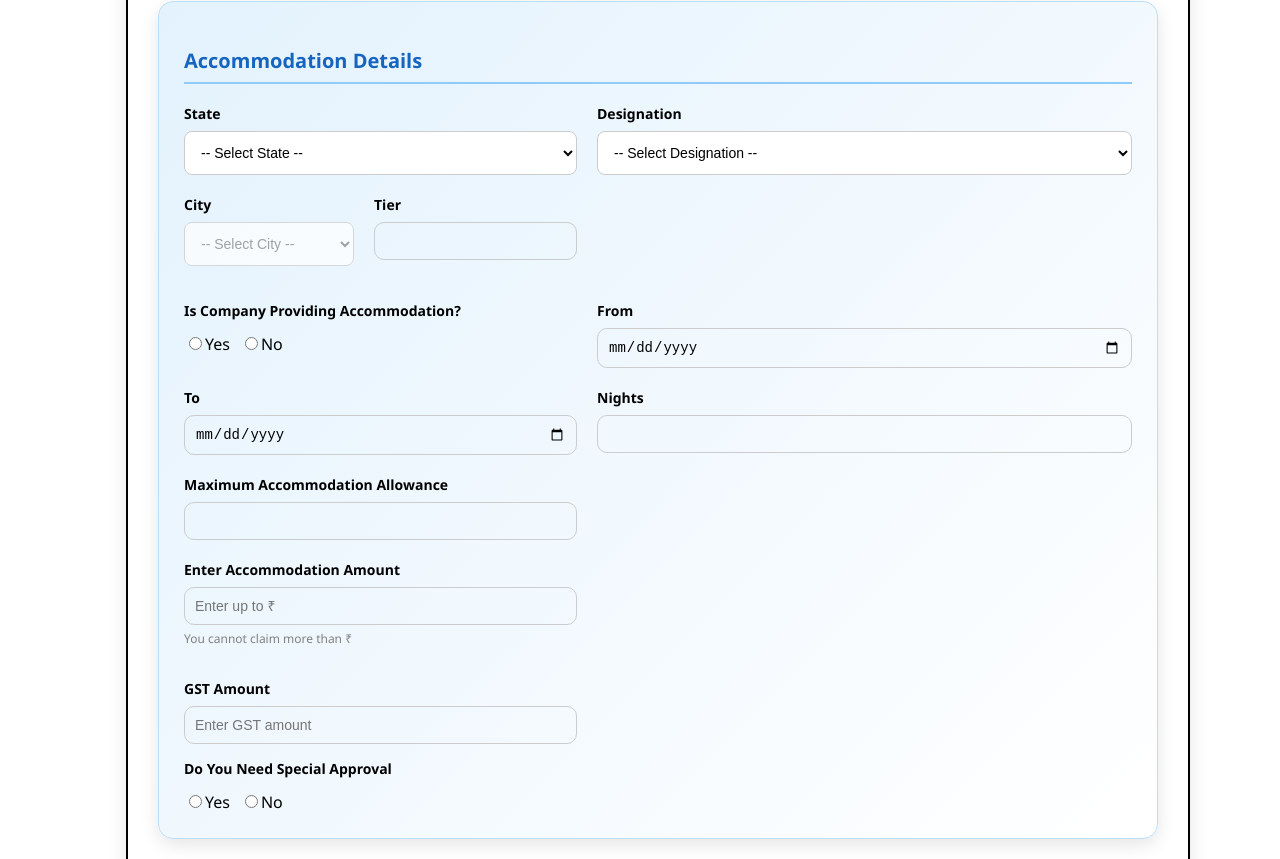
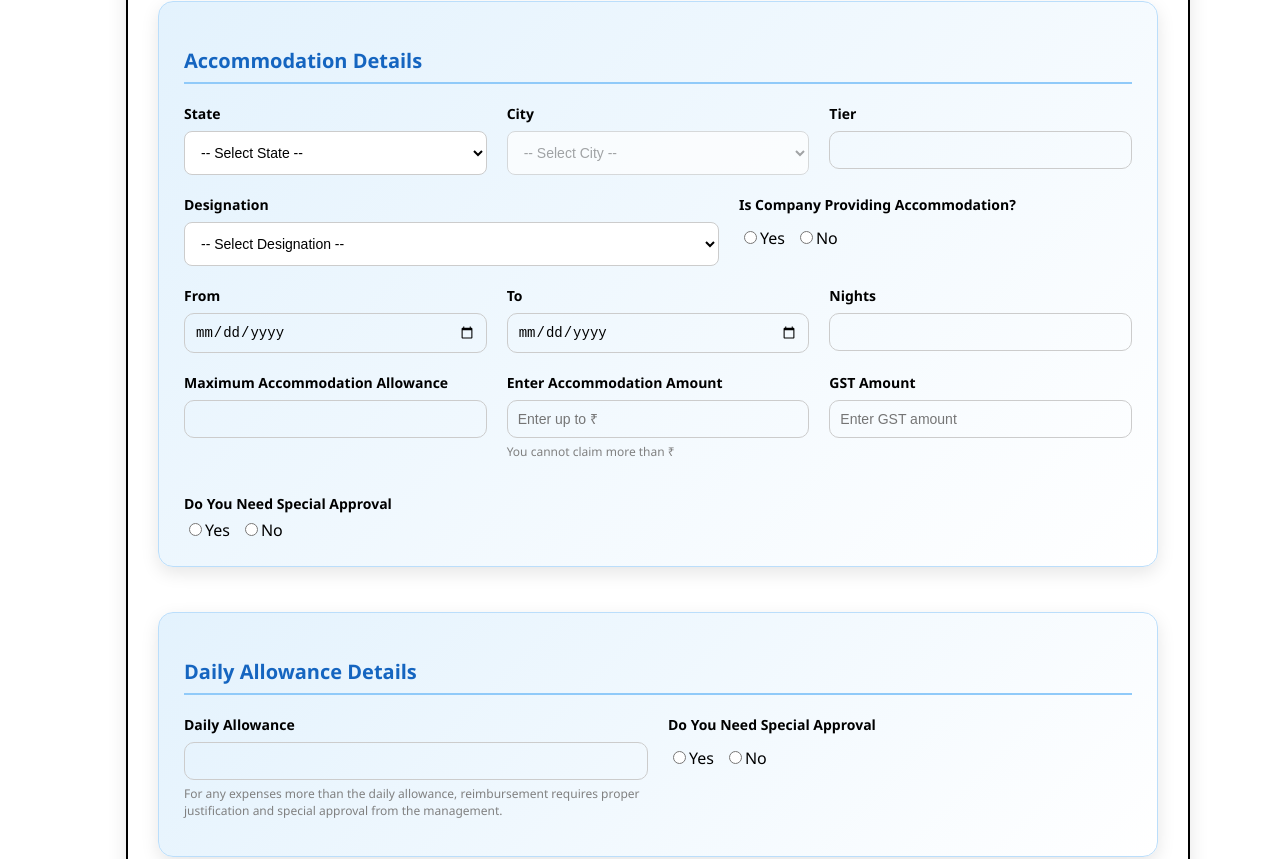
Before and after one commit to Santhoshmk30/Kccottrell, a React (Create React App) app: page /request in a window 1280 px wide. Shown: the part 781-1640 px from the top of the page. Built offline with nearby package versions, Linux system fonts and the light colour scheme.

Commit message:
Update Requestform.js

```diff
--- a/src/Components/Requestform.js
+++ b/src/Components/Requestform.js
@@ -548,8 +548,8 @@ useEffect(() => {
     Accommodation Details
   </h3>
 
-  <div style={{ display: "grid", gridTemplateColumns: "1fr 1fr", gap: "20px" }}>
-<div style={styles.row}>
+  {/* === First row: State / City / Tier === */}
+  <div style={{ display: "grid", gridTemplateColumns: "1fr 1fr 1fr", gap: "20px" }}>
     {/* State */}
     <div style={styles.field}>
       <label style={styles.label}>State</label>
@@ -600,6 +600,8 @@ useEffect(() => {
     </div>
   </div>
 
+  {/* === Second row: Designation / Company Provides === */}
+  <div style={{ display: "grid", gridTemplateColumns: "1fr 1fr", gap: "20px", marginTop: "20px" }}>
     <div style={styles.field}>
       <label style={styles.label}>Designation</label>
       <select
@@ -610,15 +612,16 @@ useEffect(() => {
       >
         <option value="">-- Select Designation --</option>
         <option value="Managing Director/Director/COO/CFO">Managing Director/Director/COO/CFO</option>
-    <option value="Assistant VicePresident (AVP)/VicePresident (VP)/SeniorVicePresident (Sr.VP)">Assistant VicePresident (AVP)/VicePresident (VP)/SeniorVicePresident (Sr.VP)</option>
+        <option value="Assistant VicePresident (AVP)/VicePresident (VP)/SeniorVicePresident (Sr.VP)">
+          Assistant VicePresident (AVP)/VicePresident (VP)/SeniorVicePresident (Sr.VP)
+        </option>
         <option value="General Manager/Sr.General Manager">General Manager/Sr.General Manager</option>
       </select>
     </div>
 
-
     <div style={styles.field}>
       <label style={styles.label}>Is Company Providing Accommodation?</label>
-  <div style={{ display: 'flex', gap: '10px', marginTop: '5px' }}>
+      <div style={{ display: "flex", gap: "10px", marginTop: "5px" }}>
         <label>
           <input
             type="radio"
@@ -634,7 +637,6 @@ useEffect(() => {
           />
           Yes
         </label>
-
         <label>
           <input
             type="radio"
@@ -652,8 +654,10 @@ useEffect(() => {
         </label>
       </div>
     </div>
+  </div>
 
-
+  {/* === Third row: From / To / Nights === */}
+  <div style={{ display: "grid", gridTemplateColumns: "1fr 1fr 1fr", gap: "20px", marginTop: "20px" }}>
     <div style={styles.field}>
       <label style={styles.label}>From</label>
       <input
@@ -665,8 +669,6 @@ useEffect(() => {
         style={styles.input1}
       />
     </div>
-
-    {/* To */}
     <div style={styles.field}>
       <label style={styles.label}>To</label>
       <input
@@ -689,7 +691,6 @@ useEffect(() => {
         style={styles.input1}
       />
     </div>
-
     <div style={styles.field}>
       <label style={styles.label}>Nights</label>
       <input
@@ -699,8 +700,10 @@ useEffect(() => {
         style={styles.input1}
       />
     </div>
+  </div>
 
-<div style={styles.row}>
+  {/* === Fourth row: Allowance / Entered / GST === */}
+  <div style={{ display: "grid", gridTemplateColumns: "1fr 1fr 1fr", gap: "20px", marginTop: "20px" }}>
     <div style={styles.field}>
       <label style={styles.label}>Maximum Accommodation Allowance</label>
       <input
@@ -710,8 +713,6 @@ useEffect(() => {
         style={styles.input1}
       />
     </div>
-
-{/* User entered accommodation amount */}
     <div style={styles.field}>
       <label style={styles.label}>Enter Accommodation Amount</label>
       <input
@@ -730,13 +731,12 @@ useEffect(() => {
           }
         }}
         style={styles.input1}
-    placeholder={`Enter up to ₹${formData.accommodation }`}
+        placeholder={`Enter up to ₹${formData.accommodation}`}
       />
       <p style={{ fontSize: "12px", color: "gray", marginTop: "5px" }}>
-    You cannot claim more than ₹{formData.accommodation }
+        You cannot claim more than ₹{formData.accommodation}
       </p>
     </div>
-
     <div style={styles.field}>
       <label style={styles.label}>GST Amount</label>
       <input
@@ -746,7 +746,6 @@ useEffect(() => {
         onChange={(e) => {
           let value = e.target.value.replace(/\D/g, "");
           value = value === "" ? "" : parseFloat(value);
-
           setFormData((prev) => ({
             ...prev,
             gstAmount: value,
@@ -756,16 +755,12 @@ useEffect(() => {
         placeholder="Enter GST amount"
       />
     </div>
-
-
- </div>
   </div>
 
-
-
-      <div style={styles.field}>
+  {/* === Special Approval row === */}
+  <div style={{ marginTop: "20px" }}>
     <label style={styles.label}>Do You Need Special Approval</label>
-      <div style={{ display: 'flex', gap: '10px', marginTop: '5px' }}>
+    <div style={{ display: "flex", gap: "10px", marginTop: "5px" }}>
       <label>
         <input
           type="radio"
@@ -776,7 +771,6 @@ useEffect(() => {
         />
         Yes
       </label>
-
       <label>
         <input
           type="radio"
@@ -788,11 +782,9 @@ useEffect(() => {
         No
       </label>
     </div>
-        {/* Conditionally render Extra Amount */}
+
     {formData.specialApproval === "Yes" && (
-
-    <>
-      {/* Extra Amount */}
+      <div style={{ display: "grid", gridTemplateColumns: "1fr 1fr 1fr", gap: "20px", marginTop: "15px" }}>
         <div style={styles.field}>
           <label style={styles.label}>Extra Amount</label>
           <input
@@ -804,8 +796,6 @@ useEffect(() => {
             placeholder="Enter extra amount"
           />
         </div>
-
-      {/* Purpose */}
         <div style={styles.field}>
           <label style={styles.label}>Purpose</label>
           <input
@@ -817,8 +807,6 @@ useEffect(() => {
             placeholder="Enter purpose"
           />
         </div>
-
-      {/* Document Upload */}
         <div style={styles.field}>
           <label style={styles.label}>Upload Document</label>
           <input
@@ -833,15 +821,10 @@ useEffect(() => {
             style={styles.input1}
           />
         </div>
-    </>
-
+      </div>
     )}
-
-
   </div>
 </div>
-
-
 
 
 {/* Allowance Section */}
```
Lines whose indentation alone changed are shown as unchanged.
